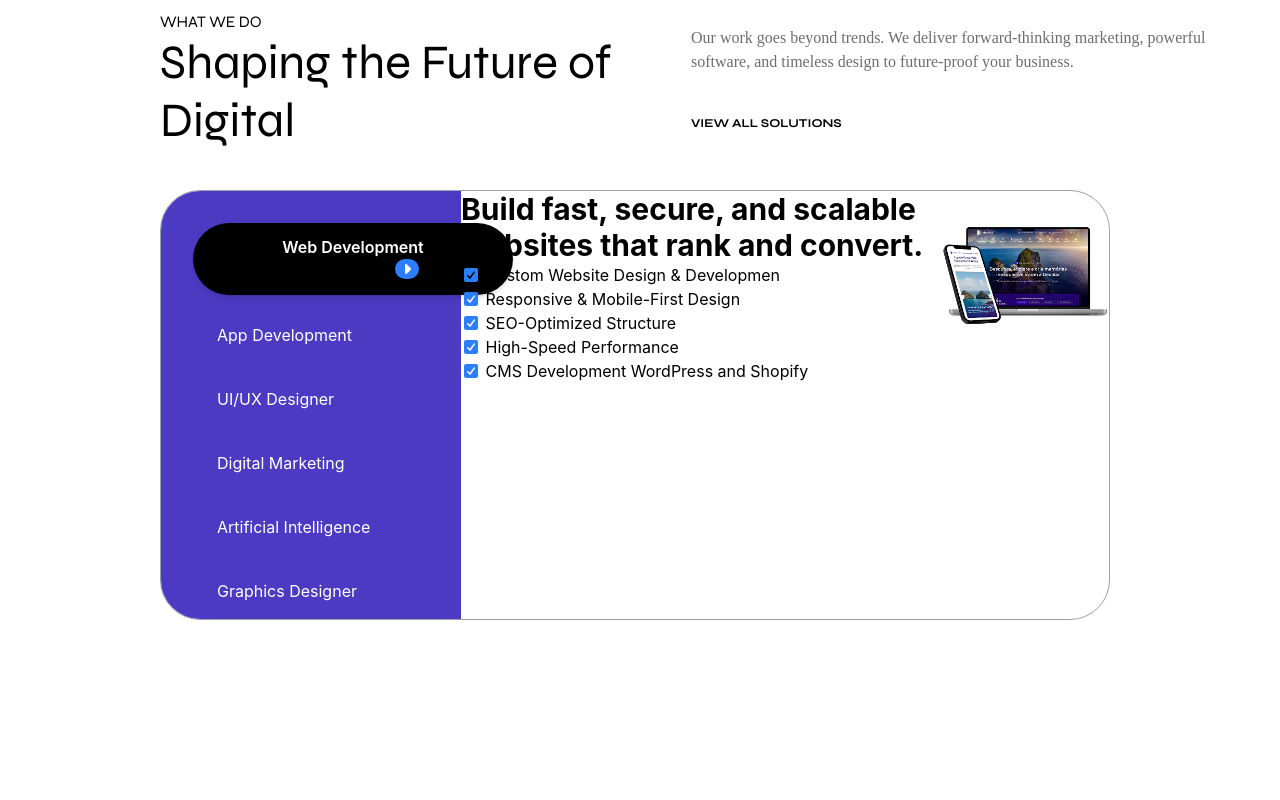
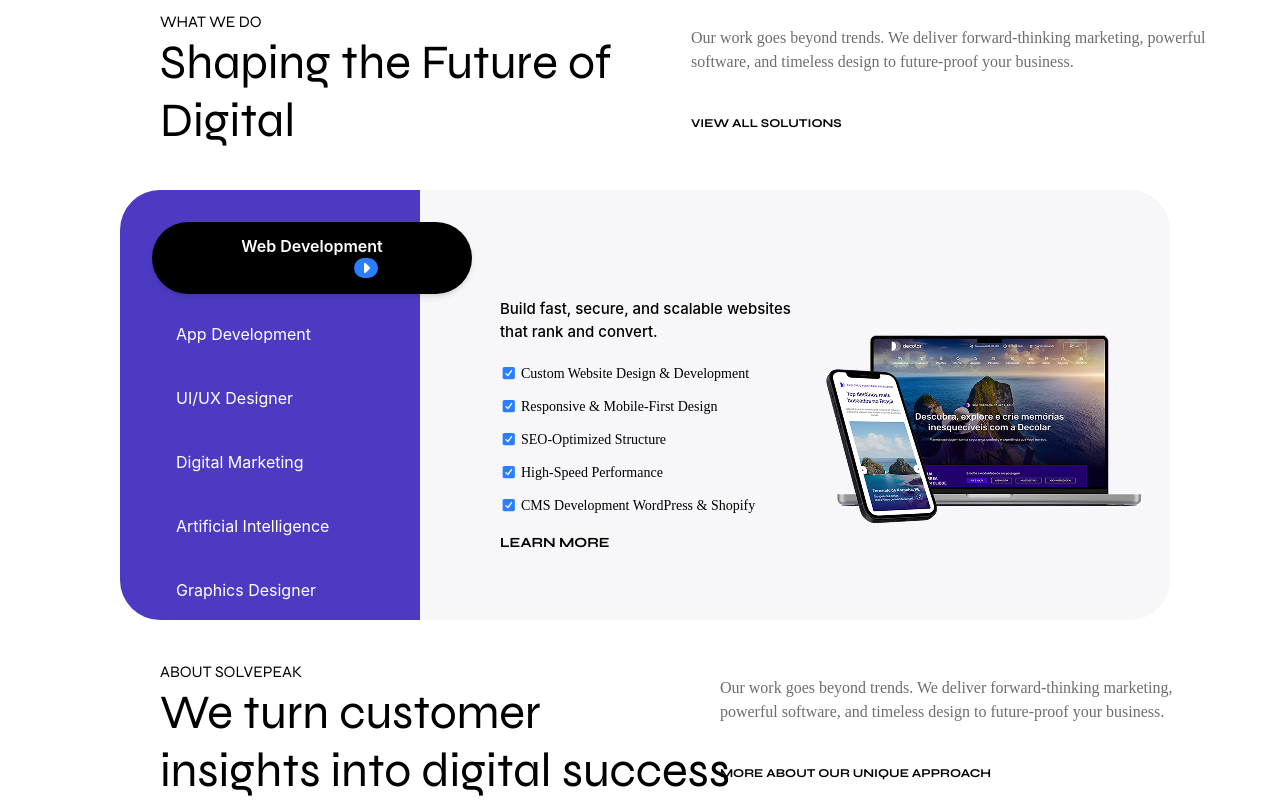
Before and after one commit to Shoaib-Khan90/Firebase-React-Login-And-SignUp-, a React (Vite) app in the folder Login-SignUp/: page / in a window 1280 px wide. Shown: the part 718-1518 px from the top of the page. Before the commit the page ends 1378 px from the top, so only its background shows below. Built offline with nearby package versions, Linux system fonts and the light colour scheme; no server answers; sample sign-in values are in the browser's storage.

Commit message:
updated changes

```diff
--- a/Login-SignUp/src/Components/Dashboad.jsx
+++ b/Login-SignUp/src/Components/Dashboad.jsx
@@ -1,10 +1,12 @@
 import React from "react";
 import { Link } from "react-router-dom";
+import { useState } from "react";
 import { FontAwesomeIcon } from "@fortawesome/react-fontawesome";
 import { faArrowRight } from "@fortawesome/free-solid-svg-icons";
 import { faCaretRight } from "@fortawesome/free-solid-svg-icons";
 import { faSquareCheck } from "@fortawesome/free-solid-svg-icons";
 const Dashboad = () => {
+   const [service, setService] = useState("web");
   return (
     <div>
     <div
@@ -46,55 +48,186 @@ const Dashboad = () => {
 </div>
  </div>
 
- <div className="flex w-[950px] h-[430px] ml-40 mt-10 mb-10 rounded-[40px] border-gray-400 border-1   overflow-hidden">
-
-  {/* Left Side Menu */}
+{/* // Works */}
+ <div className="flex w-[1050px] h-[430px] ml-30 mt-10  rounded-[40px] bg-[#F7F7FA] overflow-hidden">
   <div className="w-[300px] bg-[#4C3BC2]  p-8 flex flex-col gap-4">
 
-    <button className="w-80 px-6 py-3 bg-black text-white font-syne text-[16px] font-semibold rounded-[50px] shadow-md">
-      Web Development <FontAwesomeIcon className="rounded-[50px] border-blue-500 border-2 bg-blue-500 ml-27" icon={faCaretRight} />
+    <button
+  onClick={() => setService("web")}
+  className="w-80 px-6 py-3 bg-black text-white font-syne text-[16px] font-semibold rounded-[50px] shadow-md"
+>
+  Web Development
+  <FontAwesomeIcon
+    className="rounded-[50px] border-blue-500 border-2 bg-blue-500 ml-27"
+    icon={faCaretRight}
+  />
 </button>
 
-    <button className="w-67 px-6 py-3 text-white text-left  hover:text-white hover:bg-black rounded-bl-[50px] rounded-tl-[50px] transition-all duration-300">
+<button
+  onClick={() => setService("app")}
+  className="w-67 px-6 py-3 focus:bg-black text-white text-left hover:text-white hover:bg-black rounded-bl-[50px] rounded-tl-[50px] transition-all duration-300"
+>
   App Development
 </button>
 
-    <button className="w-67 px-6 py-3 text-white text-left  hover:text-white hover:bg-black rounded-bl-[50px] rounded-tl-[50px] transition-all duration-300">
+<button
+  onClick={() => setService("uiux")}
+  className="w-67 px-6 py-3 focus:bg-black text-white text-left hover:text-white hover:bg-black rounded-bl-[50px] rounded-tl-[50px] transition-all duration-300"
+>
   UI/UX Designer
 </button>
 
-    <button className="w-67 px-6 py-3 text-white text-left  hover:text-white hover:bg-black rounded-bl-[50px] rounded-tl-[50px] transition-all duration-300">
+<button
+  onClick={() => setService("digital")}
+  className="w-67 px-6 py-3 focus:bg-black text-white text-left hover:text-white hover:bg-black rounded-bl-[50px] rounded-tl-[50px] transition-all duration-300"
+>
   Digital Marketing
 </button>
 
-    <button className="w-67 px-6 py-3 text-white text-left  hover:text-white hover:bg-black rounded-bl-[50px] rounded-tl-[50px] transition-all duration-300">
+<button
+  onClick={() => setService("ai")}
+  className="w-67 px-6 py-3 focus:bg-black text-white text-left hover:text-white hover:bg-black rounded-bl-[50px] rounded-tl-[50px] transition-all duration-300"
+>
   Artificial Intelligence
 </button>
 
-    <button className="w-67 px-6 py-3 text-white text-left  hover:text-white hover:bg-black rounded-bl-[50px] rounded-tl-[50px] transition-all duration-300">
+<button
+  onClick={() => setService("graphics")}
+  className="w-67 px-6 py-3 focus:bg-black text-white text-left hover:text-white hover:bg-black rounded-bl-[50px] rounded-tl-[50px] transition-all duration-300"
+>
   Graphics Designer
 </button>
   </div>
 
   {/* Right Side Content */}
 
+    {/* <div className="flex"> */}
+      <div className="mt-27 ml-20 w-full">
+  {service === "web" && (
     <div className="flex">
-      <div>
-      <p className="text-3xl font-bold">
+    <div className="w-[300px]">
+      <p className=" leading-4.9 font-medium text-[15px]">
         Build fast, secure, and scalable websites that rank and convert.
       </p>
+      <p className="font-[kanit] text-[14px] mt-5"><FontAwesomeIcon className="text-blue-500" icon={faSquareCheck}/> Custom Website Design & Development</p>
+      <p className="font-[kanit] text-[14px] mt-3"><FontAwesomeIcon className="text-blue-500" icon={faSquareCheck}/> Responsive & Mobile-First Design</p>
+      <p className="font-[kanit] text-[14px] mt-3"><FontAwesomeIcon className="text-blue-500" icon={faSquareCheck}/> SEO-Optimized Structure</p>
+      <p className="font-[kanit] text-[14px] mt-3"><FontAwesomeIcon className="text-blue-500" icon={faSquareCheck}/> High-Speed Performance</p>
+      <p className="font-[kanit] text-[14px] mt-3"><FontAwesomeIcon className="text-blue-500" icon={faSquareCheck}/> CMS Development WordPress & Shopify</p>
+      </div>
+      <div className="mt-[-32px] ml-[20px]">
+        <img src="./src/Images/Home/Web Development.png" />
+    </div>
+    </div>
+  )}
 
-      <p><FontAwesomeIcon className="text-blue-500 rounded-[50px]" icon={faSquareCheck} /> Custom Website Design & Developmen </p>
-      <p><FontAwesomeIcon icon={faSquareCheck} className="text-blue-500 rounded-[50px]" /> Responsive & Mobile-First Design </p>
-      <p><FontAwesomeIcon className="text-blue-500 rounded-[50px]" icon={faSquareCheck} /> SEO-Optimized Structure </p>
-      <p><FontAwesomeIcon className="text-blue-500 rounded-[50px]" icon={faSquareCheck} /> High-Speed Performance </p>
-      <p><FontAwesomeIcon className="text-blue-500 rounded-[50px]" icon={faSquareCheck} /> CMS Development WordPress and Shopify </p>
+ {service === "app" && (
+    <div className="flex">
+    <div className="w-[300px]">
+      <p className=" leading-4.9 font-medium text-[15px]">
+        Build fast, secure, and scalable websites that rank and convert.
+      </p>
+      <p className="font-[kanit] text-[14px] mt-5"><FontAwesomeIcon className="text-blue-500" icon={faSquareCheck}/> Custom Website Design & Development</p>
+      <p className="font-[kanit] text-[14px] mt-3"><FontAwesomeIcon className="text-blue-500" icon={faSquareCheck}/> Responsive & Mobile-First Design</p>
+      <p className="font-[kanit] text-[14px] mt-3"><FontAwesomeIcon className="text-blue-500" icon={faSquareCheck}/> SEO-Optimized Structure</p>
+      <p className="font-[kanit] text-[14px] mt-3"><FontAwesomeIcon className="text-blue-500" icon={faSquareCheck}/> High-Speed Performance</p>
+      <p className="font-[kanit] text-[14px] mt-3"><FontAwesomeIcon className="text-blue-500" icon={faSquareCheck}/> CMS Development WordPress & Shopify</p>
+      </div>
+      <div className="mt-[-32px] ml-[20px]">
+        <img src="./src/Images/Home/App development.png" />
+    </div>
+    </div>
+  )}
+
+   {service === "uiux" && (
+    <div className="flex">
+    <div className="w-[300px]">
+      <p className=" leading-4.9 font-medium text-[15px]">
+        Build fast, secure, and scalable websites that rank and convert.
+      </p>
+      <p className="font-[kanit] text-[14px] mt-5"><FontAwesomeIcon className="text-blue-500" icon={faSquareCheck}/> Custom Website Design & Development</p>
+      <p className="font-[kanit] text-[14px] mt-3"><FontAwesomeIcon className="text-blue-500" icon={faSquareCheck}/> Responsive & Mobile-First Design</p>
+      <p className="font-[kanit] text-[14px] mt-3"><FontAwesomeIcon className="text-blue-500" icon={faSquareCheck}/> SEO-Optimized Structure</p>
+      <p className="font-[kanit] text-[14px] mt-3"><FontAwesomeIcon className="text-blue-500" icon={faSquareCheck}/> High-Speed Performance</p>
+      <p className="font-[kanit] text-[14px] mt-3"><FontAwesomeIcon className="text-blue-500" icon={faSquareCheck}/> CMS Development WordPress & Shopify</p>
+      </div>
+      <div className="mt-[-32px] ml-[20px]">
+        <img src="./src/Images/Home/UI UX Design.png" />
+    </div>
+    </div>
+  )}
 
 
+   {service === "digital" && (
+    <div className="flex">
+    <div className="w-[300px]">
+      <p className=" leading-4.9 font-medium text-[15px]">
+        Build fast, secure, and scalable websites that rank and convert.
+      </p>
+      <p className="font-[kanit] text-[14px] mt-5"><FontAwesomeIcon className="text-blue-500" icon={faSquareCheck}/> Custom Website Design & Development</p>
+      <p className="font-[kanit] text-[14px] mt-3"><FontAwesomeIcon className="text-blue-500" icon={faSquareCheck}/> Responsive & Mobile-First Design</p>
+      <p className="font-[kanit] text-[14px] mt-3"><FontAwesomeIcon className="text-blue-500" icon={faSquareCheck}/> SEO-Optimized Structure</p>
+      <p className="font-[kanit] text-[14px] mt-3"><FontAwesomeIcon className="text-blue-500" icon={faSquareCheck}/> High-Speed Performance</p>
+      <p className="font-[kanit] text-[14px] mt-3"><FontAwesomeIcon className="text-blue-500" icon={faSquareCheck}/> CMS Development WordPress & Shopify</p>
       </div>
-      <div >
-      <img src="./src/Images/Home/Web Development.png" alt="" />
+      <div className="mt-[-32px] ml-[20px]">
+        <img src="./src/Images/Home/Digital Marketing.png" />
     </div>
+    </div>
+  )}
+
+   {service === "ai" && (
+    <div className="flex">
+    <div className="w-[300px]">
+      <p className=" leading-4.9 font-medium text-[15px]">
+        Build fast, secure, and scalable websites that rank and convert.
+      </p>
+      <p className="font-[kanit] text-[14px] mt-5"><FontAwesomeIcon className="text-blue-500" icon={faSquareCheck}/> Custom Website Design & Development</p>
+      <p className="font-[kanit] text-[14px] mt-3"><FontAwesomeIcon className="text-blue-500" icon={faSquareCheck}/> Responsive & Mobile-First Design</p>
+      <p className="font-[kanit] text-[14px] mt-3"><FontAwesomeIcon className="text-blue-500" icon={faSquareCheck}/> SEO-Optimized Structure</p>
+      <p className="font-[kanit] text-[14px] mt-3"><FontAwesomeIcon className="text-blue-500" icon={faSquareCheck}/> High-Speed Performance</p>
+      <p className="font-[kanit] text-[14px] mt-3"><FontAwesomeIcon className="text-blue-500" icon={faSquareCheck}/> CMS Development WordPress & Shopify</p>
+      </div>
+      <div className="mt-[-32px] ml-[20px]">
+        <img src="./src/Images/Home/AI.png" />
+    </div>
+    </div>
+  )}
+
+   {service === "graphics" && (
+    <div className="flex">
+    <div className="w-[300px]">
+      <p className=" leading-4.9 font-medium text-[15px]">
+        Build fast, secure, and scalable websites that rank and convert.
+      </p>
+      <p className="font-[kanit] text-[14px] mt-5"><FontAwesomeIcon className="text-blue-500" icon={faSquareCheck}/> Custom Website Design & Development</p>
+      <p className="font-[kanit] text-[14px] mt-3"><FontAwesomeIcon className="text-blue-500" icon={faSquareCheck}/> Responsive & Mobile-First Design</p>
+      <p className="font-[kanit] text-[14px] mt-3"><FontAwesomeIcon className="text-blue-500" icon={faSquareCheck}/> SEO-Optimized Structure</p>
+      <p className="font-[kanit] text-[14px] mt-3"><FontAwesomeIcon className="text-blue-500" icon={faSquareCheck}/> High-Speed Performance</p>
+      <p className="font-[kanit] text-[14px] mt-3"><FontAwesomeIcon className="text-blue-500" icon={faSquareCheck}/> CMS Development WordPress & Shopify</p>
+      </div>
+      <div className="mt-[-32px] ml-[20px]">
+        <img src="./src/Images/Home/Logo.png" />
+    </div>
+    </div>
+  )}
+  <p className="font-[syne] font-bold text-[14px] mt-[-60px]">
+    LEARN MORE
+  </p>
+</div>
+</div>
+
+{/* //About */}
+
+<div className="flex ml-20 gap-20">
+<div>
+  <h1 className="text-[16px] uppercase font-[syne] mt-10 ml-20">about SOLVEPEAK</h1>
+  <h2 className="font-[syne] ml-20 text-[48px] leading-14.5">We turn customer <br /> insights into digital success</h2>
+</div>
+<div className="w-[550px] ml-[-90px] ">
+  <p className="mt-14 text-[#00000092] text-[16px] font-[kanit] ">
+Our work goes beyond trends. We deliver forward-thinking marketing, <br /> powerful software, and timeless design to future-proof your business.</p>
+  <p className="text-[12px] font-[syne] mt-10 uppercase font-bold">more about our unique approach</p>
 </div>
  </div>
 </div>
```
Lines whose indentation alone changed are shown as unchanged.
